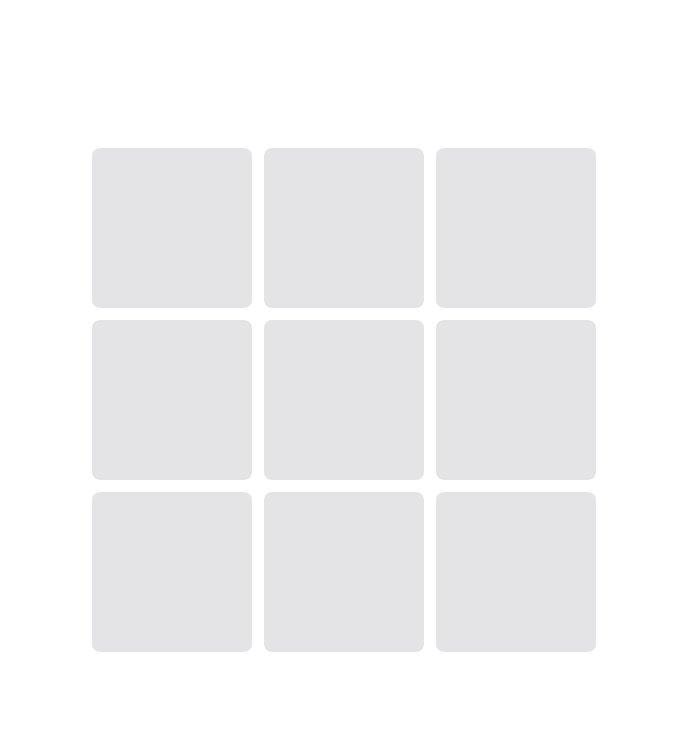
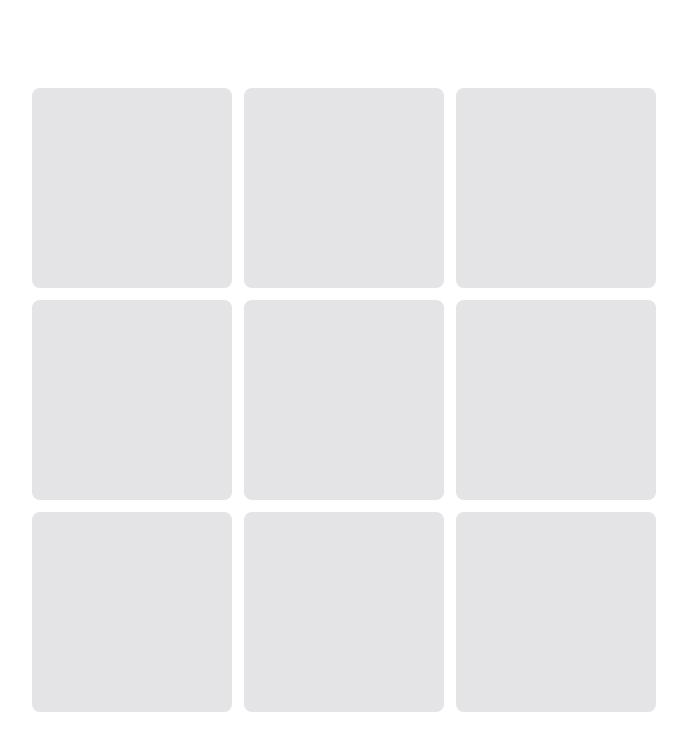
Before and after one commit to halivert/tic-tac-toe, a Vue app: page / in a window 1280 px wide. Shown: the top 750 px of the page, without its empty margins (296-983 px from the left). Built offline with nearby package versions, Linux system fonts and the light colour scheme.

Commit message:
chore: add manifest with some props

```diff
--- a/index.html
+++ b/index.html
@@ -1,13 +1,14 @@
-<!DOCTYPE html>
+<!doctype html>
 <html lang="en">
 	<head>
-    <meta charset="UTF-8">
-    <link rel="icon" href="/favicon.webp">
-    <meta name="viewport" content="width=device-width, initial-scale=1.0">
+		<meta charset="UTF-8" />
+		<link rel="icon" href="/favicon.webp" />
+		<meta name="viewport" content="width=device-width, initial-scale=1.0" />
+		<link rel="manifest" href="/manifest.json" />
 		<title>Gato</title>
 	</head>
 	<body>
-    <div id="app"></div>
+		<div id="app" class="w-screen overflow-hidden"></div>
 		<script type="module" src="/src/main.ts"></script>
 	</body>
 </html>
--- a/src/App.vue
+++ b/src/App.vue
@@ -74,7 +74,7 @@ function partOfWinningCoordinates(i: number, j: number): boolean {
 </script>
 
 <template>
-	<div class="h-dvh max-w-prose mx-auto py-3 grid">
+	<div class="h-dvh w-prose max-w-full mx-auto py-3 grid">
 		<section class="place-self-center flex flex-col gap-3 relative">
 			<div
 				v-if="winner || draw"
@@ -98,7 +98,7 @@ function partOfWinningCoordinates(i: number, j: number): boolean {
 			<div class="flex gap-3" v-for="(row, i) in board" :key="i">
 				<button
 					:class="[
-						'text-[10dvh] aspect-square h-[20dvh] text-center',
+						'text-4xl aspect-square h-[25dvw] max-h-[25dvh] text-center',
 						'rounded-lg',
 						{ 'bg-zinc-200': !cell },
 						{ 'accent-red-500': cell === X },
```
Also changed, not shown: public/manifest.json (added). Lines whose indentation alone changed are shown as unchanged.
